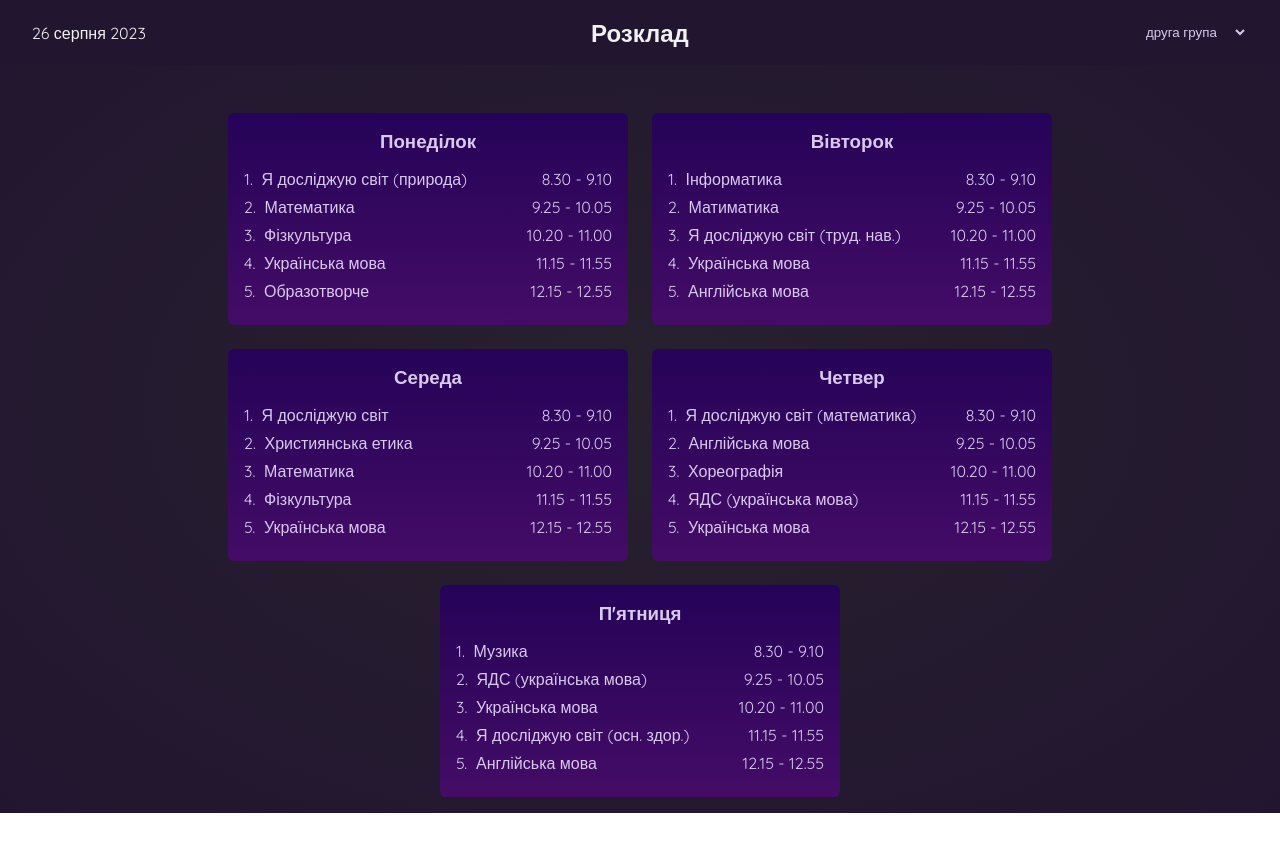
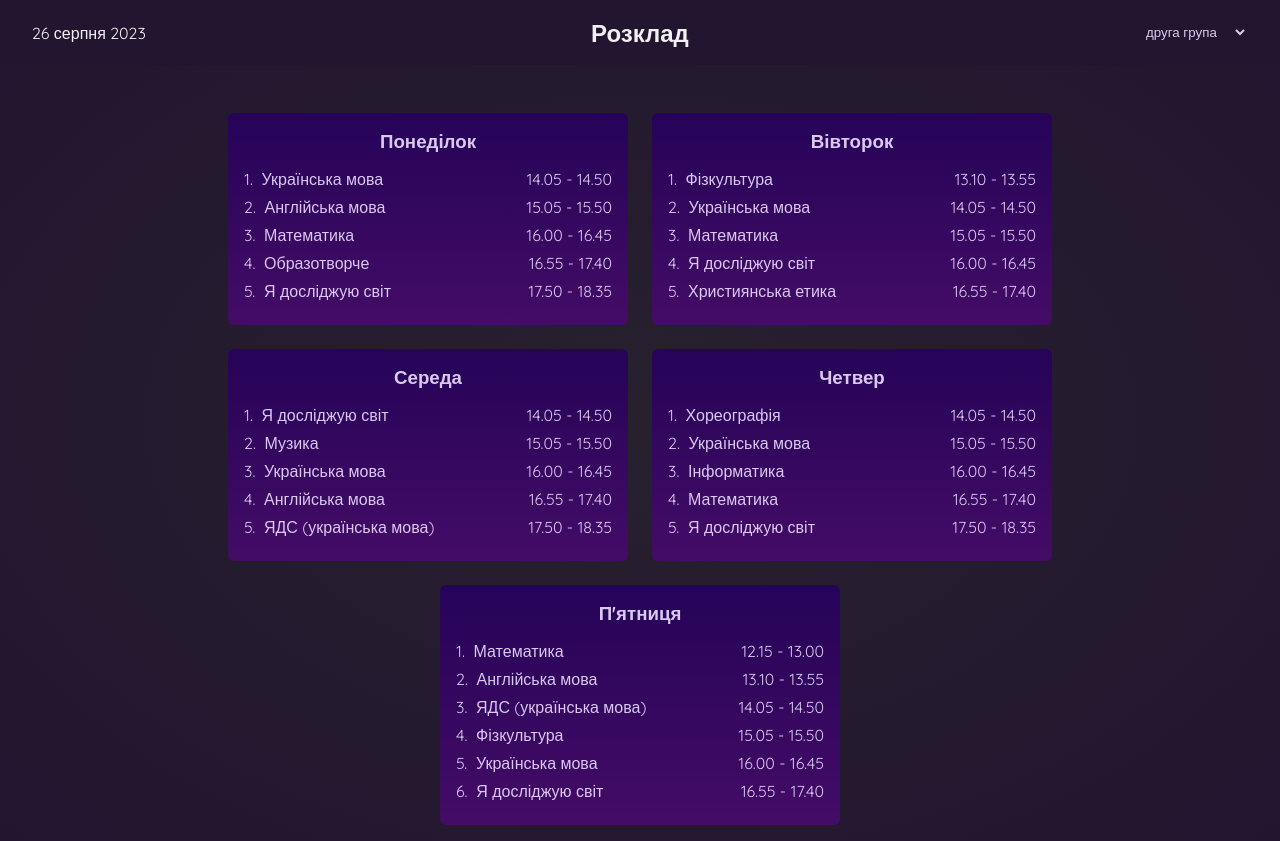
Before and after one commit to SerhiiStaryk/time-table2.0, a React (Create React App) app: page / in a window 1280 px wide. Before the commit the page ends 813 px from the top, so only its background shows below. Built offline with nearby package versions, Linux system fonts and the light colour scheme.

Commit message:
Dev (#5)
* finish main functionality

* change time

* fix timetable

* fix code

* add google analytic

* change timetable

* change icon

* change readme

* change-schedule

```diff
--- /dev/null
+++ b/src/constants/lessons.js
@@ -0,0 +1,29 @@
+const YA_DOSLIDZHUYU_SVIT = 'Я досліджую світ';
+const MATEMATYKA = 'Математика';
+const UKRAYINSKA_MOVA = 'Українська мова';
+const FIZKULTURA = 'Фізкультура';
+const OBRAZOTVORCHE = 'Образотворче';
+const INFORMATYKA = 'Інформатика';
+const ANHLIYSKA_MOVA = 'Англійська мова';
+const KHRYSTYYANSKA_ETYKA = 'Християнська етика';
+const YADS_UKRAYINSKA_MOVA = 'ЯДС (українська мова)';
+const KHOREOHRAFIYA = 'Хореографія';
+const MUZYKA = 'Музика';
+const YADS_PRYRODA  ='ЯДС (природа)';
+const YADS_TRUD_NAV ='ЯДС (труд. нав.)';
+
+export {
+  YA_DOSLIDZHUYU_SVIT,
+  MATEMATYKA,
+  UKRAYINSKA_MOVA,
+  FIZKULTURA,
+  OBRAZOTVORCHE,
+  INFORMATYKA,
+  ANHLIYSKA_MOVA,
+  KHRYSTYYANSKA_ETYKA,
+  YADS_UKRAYINSKA_MOVA,
+  KHOREOHRAFIYA,
+  MUZYKA,
+  YADS_PRYRODA,
+  YADS_TRUD_NAV
+}
--- a/src/constants/time-table.js
+++ b/src/constants/time-table.js
@@ -1,116 +1,124 @@
 import { DAYS } from './days';
 import { TIME } from './time';
+import * as L from '../constants/lessons';
 
-export const TIME_TABLE_1 = [
+const TIME_TABLE_1 = [
   {
     day: DAYS.mon,
     lessons: [
-      { name: 'Я досліджую світ', time: TIME[1] },
-      { name: 'Математика', time: TIME[2] },
-      { name: 'Українська мова', time: TIME[3] },
-      { name: 'Фізкультура', time: TIME[4] },
-      { name: 'Образотворче', time: TIME[5] },
+      { name: L.ANHLIYSKA_MOVA, time: TIME[7] },
+      { name: L.UKRAYINSKA_MOVA, time: TIME[8] },
+      { name: L.MATEMATYKA, time: TIME[9] },
+      { name: L.OBRAZOTVORCHE, time: TIME[10] },
+      { name: L.YA_DOSLIDZHUYU_SVIT, time: TIME[11] },
     ],
   },
   {
     day: DAYS.tue,
     lessons: [
-      { name: 'Інформатика', time: TIME[1] },
-      { name: 'Матиматика', time: TIME[2] },
-      { name: 'Я досліджую світ', time: TIME[3] },
-      { name: 'Англійська мова', time: TIME[4] },
-      { name: 'Українська мова', time: TIME[5] },
+      { name: L.UKRAYINSKA_MOVA, time: TIME[6] },
+      { name: L.FIZKULTURA, time: TIME[7] },
+      { name: L.MATEMATYKA, time: TIME[8] },
+      { name: L.YA_DOSLIDZHUYU_SVIT, time: TIME[9] },
+      { name: L.KHRYSTYYANSKA_ETYKA, time: TIME[10] },
     ],
-
   },
   {
     day: DAYS.wed,
     lessons: [
-      { name: 'Я досліджую світ', time: TIME[1] },
-      { name: 'Християнська етика', time: TIME[2] },
-      { name: 'Математика', time: TIME[3] },
-      { name: 'Українська мова', time: TIME[4] },
-      { name: 'Фізкультура', time: TIME[5] },
+      { name: L.YA_DOSLIDZHUYU_SVIT, time: TIME[7] },
+      { name: L.YADS_UKRAYINSKA_MOVA, time: TIME[8] },
+      { name: L.ANHLIYSKA_MOVA, time: TIME[9] },
+      { name: L.UKRAYINSKA_MOVA, time: TIME[10] },
+      { name: L.MUZYKA, time: TIME[11] },
     ],
   },
   {
     day: DAYS.thu,
     lessons: [
-      { name: 'Я досліджую світ', time: TIME[1] },
-      { name: 'Українська мова', time: TIME[2] },
-      { name: 'ЯДС (українська мова)', time: TIME[3] },
-      { name: 'Хореографія', time: TIME[4] },
-      { name: 'Англійська мова', time: TIME[5] },
+      { name: L.UKRAYINSKA_MOVA, time: TIME[7] },
+      { name: L.KHOREOHRAFIYA, time: TIME[8] },
+      { name: L.INFORMATYKA, time: TIME[9] },
+      { name: L.MATEMATYKA, time: TIME[10] },
+      { name: L.YA_DOSLIDZHUYU_SVIT, time: TIME[11] },
     ],
   },
   {
     day: DAYS.fri,
     lessons: [
-      { name: 'ЯДС (українська мова)', time: TIME[1] },
-      { name: 'Музика', time: TIME[2] },
-      { name: 'Англійська мова', time: TIME[3] },
-      { name: 'Я досліджую світ', time: TIME[4] },
-      { name: 'Українська мова', time: TIME[5] },
+      { name: L.MATEMATYKA, time: TIME[5] },
+      { name: L.YADS_UKRAYINSKA_MOVA, time: TIME[6] },
+      { name: L.ANHLIYSKA_MOVA, time: TIME[7] },
+      { name: L.UKRAYINSKA_MOVA, time: TIME[8] },
+      { name: L.FIZKULTURA, time: TIME[9] },
+      { name: L.YA_DOSLIDZHUYU_SVIT, time: TIME[10] },
     ],
   },
 ];
 
-export const TIME_TABLE_2 = [
+const TIME_TABLE_2 = [
   {
     day: DAYS.mon,
     lessons: [
-      { name: 'Я досліджую світ (природа)', time: TIME[1] },
-      { name: 'Математика', time: TIME[2] },
-      { name: 'Фізкультура', time: TIME[3] },
-      { name: 'Українська мова', time: TIME[4] },
-      { name: 'Образотворче', time: TIME[5] },
+      { name: L.UKRAYINSKA_MOVA, time: TIME[7] },
+      { name: L.ANHLIYSKA_MOVA, time: TIME[8] },
+      { name: L.MATEMATYKA, time: TIME[9] },
+      { name: L.OBRAZOTVORCHE, time: TIME[10] },
+      { name: L.YA_DOSLIDZHUYU_SVIT, time: TIME[11] },
     ],
   },
   {
     day: DAYS.tue,
     lessons: [
-      { name: 'Інформатика', time: TIME[1] },
-      { name: 'Матиматика', time: TIME[2] },
-      { name: 'Я досліджую світ (труд. нав.)', time: TIME[3] },
-      { name: 'Українська мова', time: TIME[4] },
-      { name: 'Англійська мова', time: TIME[5] },
+      { name: L.FIZKULTURA, time: TIME[6] },
+      { name: L.UKRAYINSKA_MOVA, time: TIME[7] },
+      { name: L.MATEMATYKA, time: TIME[8] },
+      { name: L.YA_DOSLIDZHUYU_SVIT, time: TIME[9] },
+      { name: L.KHRYSTYYANSKA_ETYKA, time: TIME[10] },
     ],
   },
   {
     day: DAYS.wed,
     lessons: [
-      { name: 'Я досліджую світ', time: TIME[1] },
-      { name: 'Християнська етика', time: TIME[2] },
-      { name: 'Математика', time: TIME[3] },
-      { name: 'Фізкультура', time: TIME[4] },
-      { name: 'Українська мова', time: TIME[5] },
+      { name: L.YA_DOSLIDZHUYU_SVIT, time: TIME[7] },
+      { name: L.MUZYKA, time: TIME[8] },
+      { name: L.UKRAYINSKA_MOVA, time: TIME[9] },
+      { name: L.ANHLIYSKA_MOVA, time: TIME[10] },
+      { name: L.YADS_UKRAYINSKA_MOVA, time: TIME[11] },
     ],
   },
   {
     day: DAYS.thu,
     lessons: [
-      { name: 'Я досліджую світ (математика)', time: TIME[1] },
-      { name: 'Англійська мова', time: TIME[2] },
-      { name: 'Хореографія', time: TIME[3] },
-      { name: 'ЯДС (українська мова)', time: TIME[4] },
-      { name: 'Українська мова', time: TIME[5] },
+      { name: L.KHOREOHRAFIYA, time: TIME[7] },
+      { name: L.UKRAYINSKA_MOVA, time: TIME[8] },
+      { name: L.INFORMATYKA, time: TIME[9] },
+      { name: L.MATEMATYKA, time: TIME[10] },
+      { name: L.YA_DOSLIDZHUYU_SVIT, time: TIME[11] },
     ],
   },
   {
     day: DAYS.fri,
     lessons: [
-      { name: 'Музика', time: TIME[1] },
-      { name: 'ЯДС (українська мова)', time: TIME[2] },
-      { name: 'Українська мова', time: TIME[3] },
-      { name: 'Я досліджую світ (осн. здор.)', time: TIME[4] },
-      { name: 'Англійська мова', time: TIME[5] },
+      { name: L.MATEMATYKA, time: TIME[5] },
+      { name: L.ANHLIYSKA_MOVA, time: TIME[6] },
+      { name: L.YADS_UKRAYINSKA_MOVA, time: TIME[7] },
+      { name: L.FIZKULTURA, time: TIME[8] },
+      { name: L.UKRAYINSKA_MOVA, time: TIME[9] },
+      { name: L.YA_DOSLIDZHUYU_SVIT, time: TIME[10] },
     ],
   },
 ];
 
-export const TIME_TABLE_OPTIONS = [
+const TIME_TABLE_OPTIONS = [
   { value: 0, label: 'перша група' },
   { value: 1, label: 'друга група' }
 ];
 
-export const TIME_TABLE = [TIME_TABLE_1, TIME_TABLE_2];
+const TIME_TABLE = [TIME_TABLE_1, TIME_TABLE_2];
+
+
+export {
+  TIME_TABLE,
+  TIME_TABLE_OPTIONS,
+}
--- a/src/constants/time.js
+++ b/src/constants/time.js
@@ -1,7 +1,13 @@
 export const TIME = {
-  1: '8.30 - 9.10',
-  2: '9.25 - 10.05',
-  3: '10.20 - 11.00',
-  4: '11.15 - 11.55',
-  5: '12.15 - 12.55',
+  1: '8.30 - 9.15',
+  2: '9.25 - 10.10',
+  3: '10.20 - 11.05',
+  4: '11.15 - 12.00',
+  5: '12.15 - 13.00',
+  6: '13.10 - 13.55',
+  7: '14.05 - 14.50',
+  8: '15.05 - 15.50',
+  9: '16.00 - 16.45',
+  10: '16.55 - 17.40',
+  11: '17.50 - 18.35',
 }
```
Also changed, not shown: 1 other file (tests, documents, lock files or other folders).
